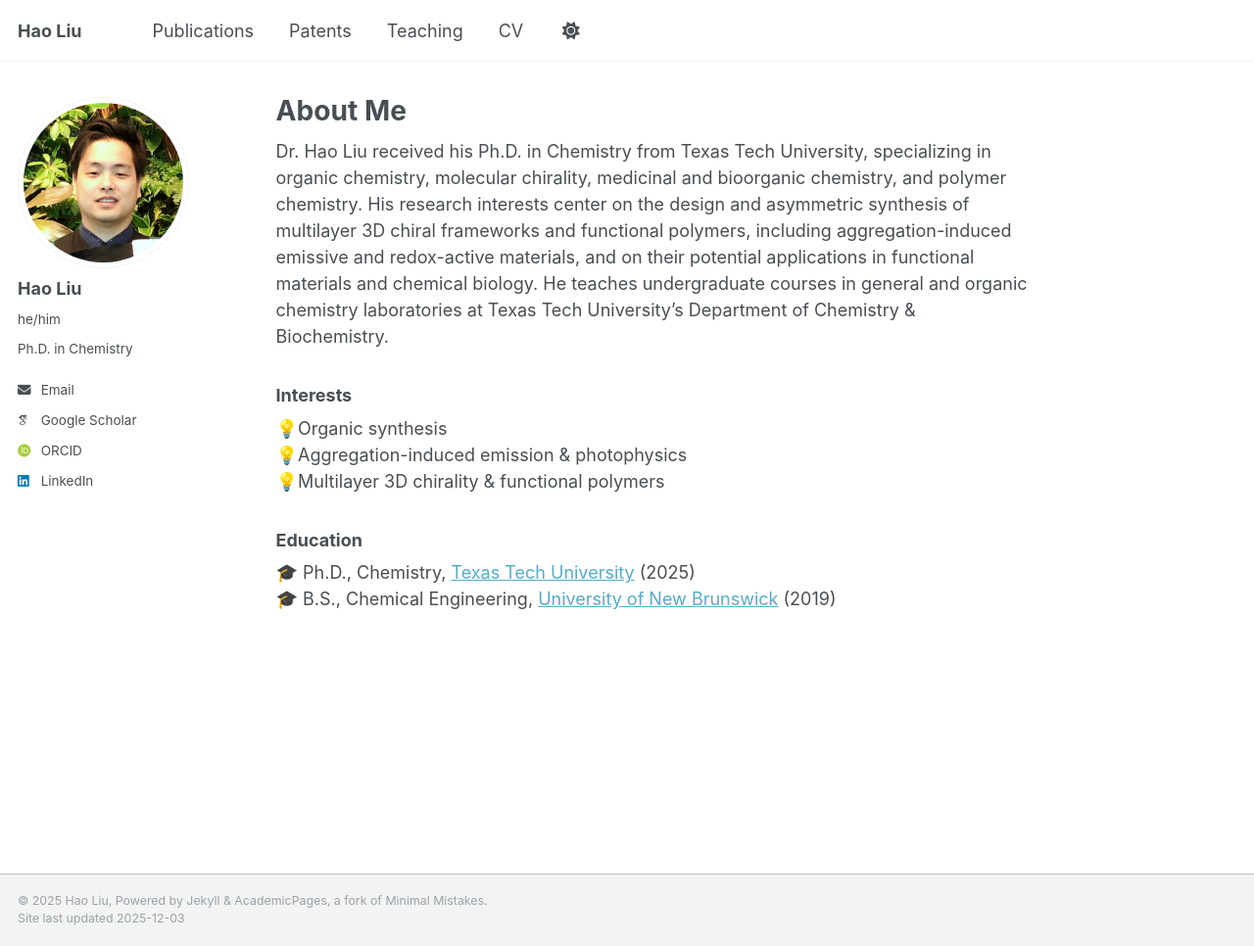
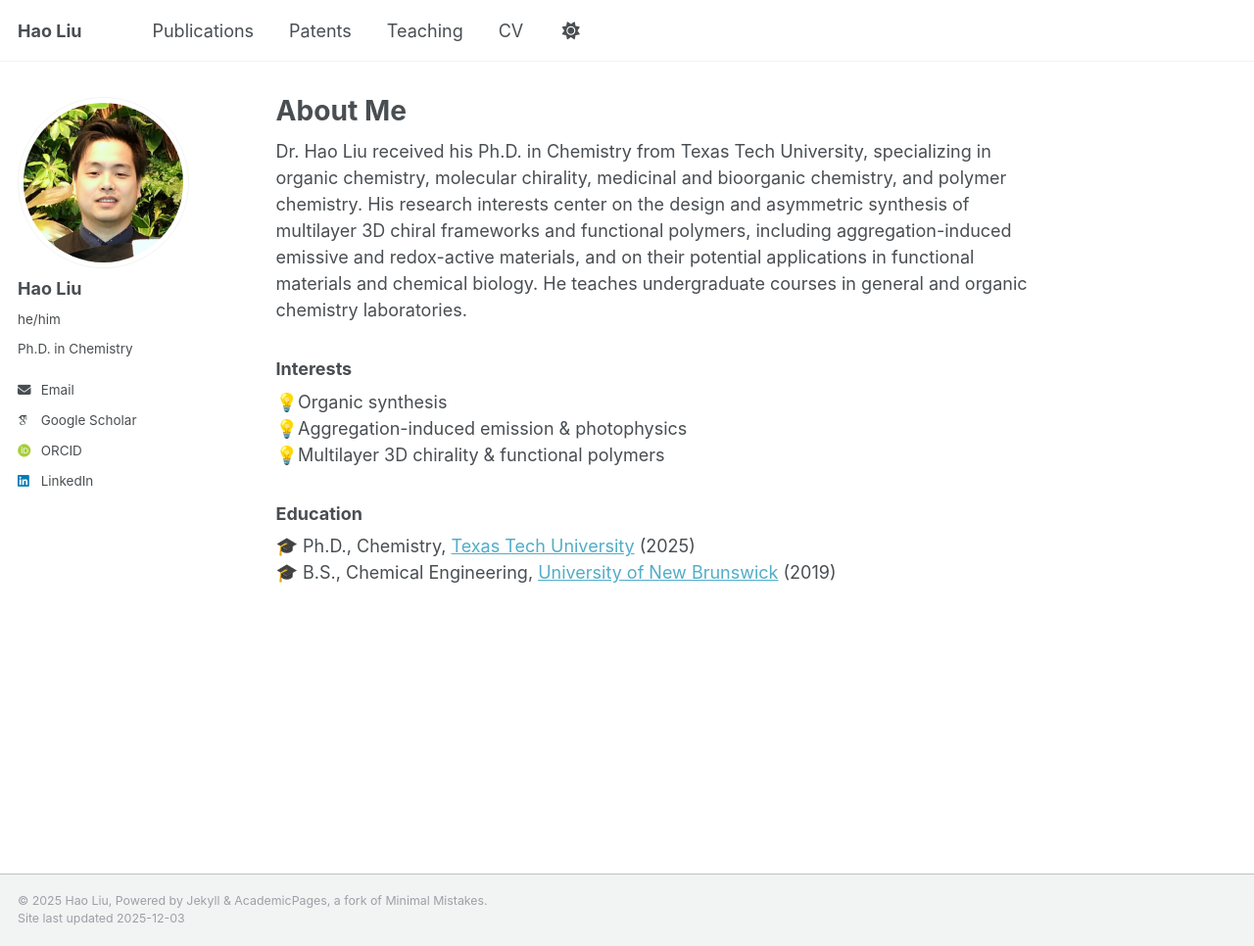
Before and after one commit to HaoLiuScholar/HaoLiuScholar.github.io, a Jekyll site: the page built from _pages/about.md, in a window 1280 px wide and 966 px high. Shown: the whole window at 98% size. Built offline with Jekyll 4.4.1, drawn with Linux system fonts in a browser that asks for light colours; some web fonts are replaced; a script that is not in the unit is left out.

Commit message:
Update about.md

```diff
--- a/_pages/about.md
+++ b/_pages/about.md
@@ -7,7 +7,7 @@ redirect_from:
   - /about.html
 ---
 
-Dr. Hao Liu received his Ph.D. in Chemistry from Texas Tech University, specializing in organic chemistry, molecular chirality, medicinal and bioorganic chemistry, and polymer chemistry. His research interests center on the design and asymmetric synthesis of multilayer 3D chiral frameworks and functional polymers, including aggregation-induced emissive and redox-active materials, and on their potential applications in functional materials and chemical biology. He teaches undergraduate courses in general and organic chemistry laboratories at Texas Tech University’s Department of Chemistry & Biochemistry.
+Dr. Hao Liu received his Ph.D. in Chemistry from Texas Tech University, specializing in organic chemistry, molecular chirality, medicinal and bioorganic chemistry, and polymer chemistry. His research interests center on the design and asymmetric synthesis of multilayer 3D chiral frameworks and functional polymers, including aggregation-induced emissive and redox-active materials, and on their potential applications in functional materials and chemical biology. He teaches undergraduate courses in general and organic chemistry laboratories.
 
 ### Interests
 💡Organic synthesis
```
